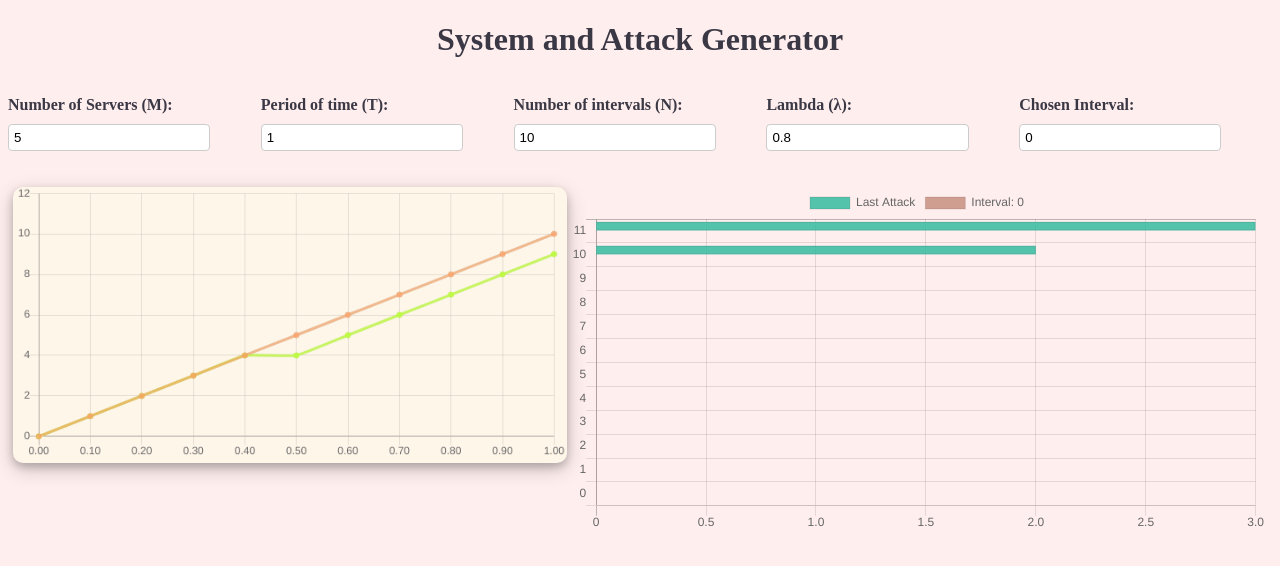
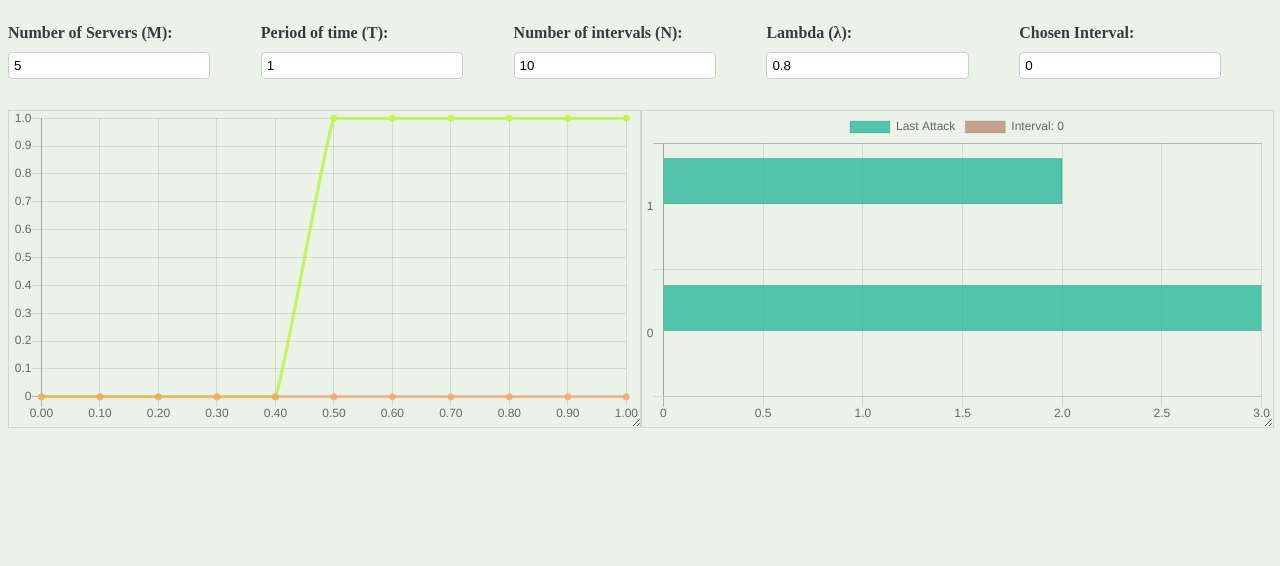
Before and after one commit to Danielxhxh/statistics, a plain HTML site: page HW5/JavaScript/index.html in a window 1280 px wide. Drawn offline with nearby package versions, Linux system fonts and the light colour scheme.

Commit message:
Done hw5 in JS

```diff
--- a/HW5/JavaScript/index.html
+++ b/HW5/JavaScript/index.html
@@ -9,7 +9,6 @@
   </head>
 
   <body>
-    <h1>System and Attack Generator</h1>
     <div class="container">
       <p>
         <label for="M">Number of Servers (M):</label>
@@ -39,30 +38,49 @@
         />
       </p>
     </div>
-
-    <div style="display: flex">
-      <div style="width: 50%">
-        <canvas id="myCanvas"></canvas>
+    <div class="resizable">
+      <div style="display: flex">
+        <div id="canvas1" class="canvasWrapper">
+          <canvas id="myCanvas"></canvas>
+        </div>
+        <div id="canvas2" class="canvasWrapper">
+          <canvas id="histogramChart"></canvas>
+        </div>
       </div>
-      <canvas
-        id="histogramChart"
-        style="width: 50%; max-width: 700px; margin: 5px"
-      ></canvas>
     </div>
-
     <script>
       "use strict";
+      const canvas1 = document.getElementById("canvas1");
       const myCanvas = document.getElementById("myCanvas");
       const ctx = myCanvas.getContext("2d");
-
+      const canvas2 = document.getElementById("canvas2");
       const myHistogram = document.getElementById("histogramChart");
 
-      myCanvas.addEventListener("mouseenter", function () {
-        myCanvas.style.pointerEvents = "none";
+      // Move canvas 1
+      myCanvas.addEventListener("mousedown", () => {
+        myCanvas.addEventListener("mousemove", update1);
+        window.addEventListener("mouseup", () => {
+          myCanvas.removeEventListener("mousemove", update1);
+        });
       });
-      myHistogram.addEventListener("mouseenter", function () {
-        myHistogram.style.pointerEvents = "none";
+
+      function update1(ev) {
+        canvas1.style.setProperty("left", `${ev.x - 200}px`);
+        canvas1.style.setProperty("top", `${ev.y - 25}px`);
+      }
+
+      // Move canvas 2
+      myHistogram.addEventListener("mousedown", () => {
+        myHistogram.addEventListener("mousemove", update2);
+        window.addEventListener("mouseup", () => {
+          myHistogram.removeEventListener("mousemove", update2);
+        });
       });
+
+      function update2(ev) {
+        canvas2.style.setProperty("left", `${ev.x - 200}px`);
+        canvas2.style.setProperty("top", `${ev.y - 25}px`);
+      }
 
       let yAxesHistogram = [];
       let xAxesHistogram = [];
@@ -132,7 +150,7 @@
           let sumAttacks = 0;
 
           for (let i = 0; i <= numberAttacks; i++) {
-            if (Math.random() >= probability) {
+            if (Math.random() <= probability) {
               sumAttacks += 1;
             }
             // else {
--- a/HW5/JavaScript/style.css
+++ b/HW5/JavaScript/style.css
@@ -1,6 +1,7 @@
 body {
-  background-color: #ffeeee;
+  background-color: #ebf3e8;
   color: #3a3845;
+  position: relative;
 }
 h1 {
   width: 100%;
@@ -26,7 +27,6 @@ input {
   box-sizing: border-box;
 }
 
-/* Style the button */
 button {
   background-color: #0074d9;
   color: #fff;
@@ -47,22 +47,22 @@ button:hover {
   justify-content: space-around;
 }
 
-.canvas-wrapper {
-  width: 32%;
+.canvasWrapper {
+  width: 100%;
+  resize: both;
+  overflow: auto;
+  border: 1px solid lightgray;
 }
 
-#myCanvas {
-  background-color: #fff6ea;
-  border-radius: 10px;
-  box-shadow: 0 4px 8px 0 rgba(0, 0, 0, 0.2), 0 6px 20px 0 rgba(0, 0, 0, 0.19);
-  width: 100%;
-  max-width: 700px;
-  margin: 5px;
+#canvas1 {
+  width: 50%;
+  height: auto;
+  position: absolute;
 }
-#myCanvas2,
-#myCanvas3,
-#myCanvas4 {
-  background-color: #fff6ea;
-  border-radius: 10px;
-  box-shadow: 0 4px 8px 0 rgba(0, 0, 0, 0.2), 0 6px 20px 0 rgba(0, 0, 0, 0.19);
+
+#canvas2 {
+  width: 50%;
+  height: auto;
+  left: 50%;
+  position: absolute;
 }
```
